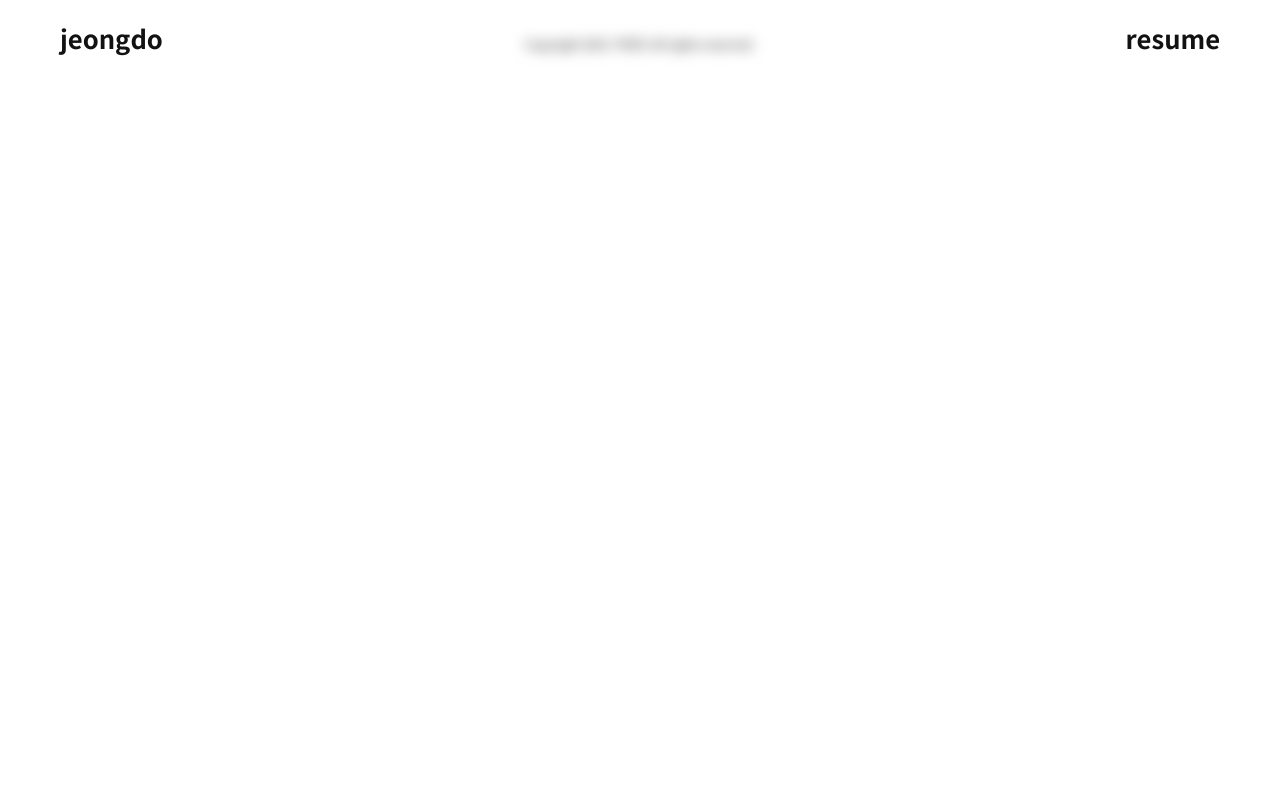
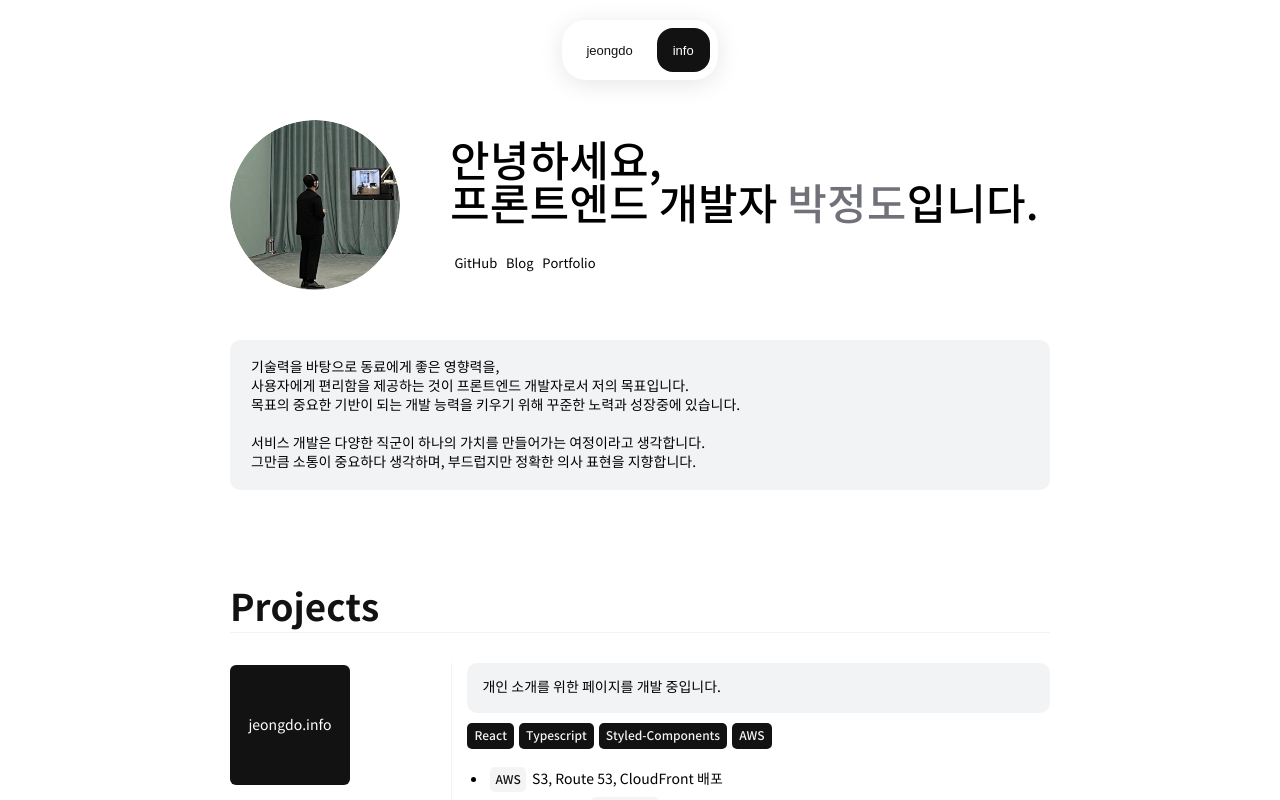
Before and after one commit to jeongdopark/jeongdo.info, a React (Vite) app: page /info in a window 1280 px wide. Shown: the top 800 px of the page. Built offline with nearby package versions, Linux system fonts and the light colour scheme.

Commit message:
feat: header

```diff
--- a/src/components/Home/style.ts
+++ b/src/components/Home/style.ts
@@ -90,7 +90,7 @@
 
 const Position = styled.div`
   font-size: 0.8rem;
-  color: ${THEME.COLOR.GRAY};
+  color: ${THEME.COLOR.DEEP_GRAY};
   margin-top: 6px;
 `;
 
--- a/src/components/Resume/Introduce/style.ts
+++ b/src/components/Resume/Introduce/style.ts
@@ -31,7 +31,7 @@
   font-weight: 600;
 
   span {
-    color: #71717a;
+    color: ${THEME.COLOR.DEEP_GRAY};
   }
 
   @media ${DEVICE.medium} {
--- a/src/components/SVG.tsx
+++ b/src/components/SVG.tsx
@@ -10,13 +10,17 @@
 );
 
 const Link = (
-  <svg
-    xmlns="http://www.w3.org/2000/svg"
-    width="20"
-    height="15"
-    viewBox="0 0 24 16"
-  >
+  <svg xmlns="http://www.w3.org/2000/svg" width="20" height="15" viewBox="0 0 24 16">
     <path d="M3.9 12c0-1.71 1.39-3.1 3.1-3.1h4V7H7c-2.76 0-5 2.24-5 5s2.24 5 5 5h4v-1.9H7c-1.71 0-3.1-1.39-3.1-3.1zM8 13h8v-2H8v2zm9-6h-4v1.9h4c1.71 0 3.1 1.39 3.1 3.1s-1.39 3.1-3.1 3.1h-4V17h4c2.76 0 5-2.24 5-5s-2.24-5-5-5z" />
+  </svg>
+);
+
+const UpDir = (
+  <svg xmlns="http://www.w3.org/2000/svg" width="20" height="20" viewBox="0 0 24 24">
+    <polygon
+      fill="white"
+      points="3.293 11.293 4.707 12.707 11 6.414 11 20 13 20 13 6.414 19.293 12.707 20.707 11.293 12 2.586 3.293 11.293"
+    />
   </svg>
 );
 
@@ -24,4 +28,5 @@
   Github,
   Deploy,
   Link,
+  UpDir,
 };
--- a/src/layout/Header/index.tsx
+++ b/src/layout/Header/index.tsx
@@ -1,21 +1,72 @@
+import { useEffect, useLayoutEffect, useState } from "react";
 import { S } from "./style";
-import { Link } from "react-router-dom";
+import { useNavigate, useLocation } from "react-router-dom";
+import { SVG } from "../../components/SVG";
 const Header = () => {
+  const BOUNDARY = 800;
+  const navigate = useNavigate();
+  const { pathname } = useLocation();
+  const [routerIndex, setRouterIndex] = useState(0);
+  const [isBelow, setIsBelow] = useState(false);
+  console.log(pathname);
+
+  useLayoutEffect(() => {
+    if (pathname === "/") setRouterIndex(0);
+    else setRouterIndex(1);
+
+    if (window.scrollY > BOUNDARY && pathname === "/info") setIsBelow(true);
+    else setIsBelow(false);
+  }, []);
+
+  useEffect(() => {
+    const handleScroll = () => {
+      if (window.scrollY > BOUNDARY && pathname === "/info") setIsBelow(true);
+      else setIsBelow(false);
+    };
+    window.addEventListener("scroll", handleScroll);
+
+    return () => {
+      window.removeEventListener("scroll", handleScroll);
+    };
+  }, [scroll, pathname]);
+
+  const routerHandler = (num: number) => {
+    setRouterIndex(num);
+
+    switch (num) {
+      case 0:
+        navigate("/");
+        break;
+
+      case 1:
+        navigate("/info");
+        break;
+    }
+  };
+
+  const scrollToTop = () => {
+    window.scrollTo({
+      top: 0,
+      behavior: "smooth", // 부드러운 스크롤 효과
+    });
+  };
+
   return (
     <S.Header>
-      <header>
-        <Link to="/">jeongdo</Link>
-      </header>
-      <nav>
-        <ul>
-          {/* <li>
-            <Link to="/interest">Interest</Link>
-          </li> */}
-          <li>
-            <Link to="/resume">resume</Link>
-          </li>
-        </ul>
-      </nav>
+      <S.Router>
+        <S.RouterJeongdo onClick={() => routerHandler(0)} backgroundColor_index={routerIndex}>
+          jeongdo
+        </S.RouterJeongdo>
+        {isBelow ? (
+          <S.RouterInfo onClick={scrollToTop} backgroundColor_index={routerIndex}>
+            {SVG.UpDir}
+          </S.RouterInfo>
+        ) : (
+          <S.RouterInfo onClick={() => routerHandler(1)} backgroundColor_index={routerIndex}>
+            info
+          </S.RouterInfo>
+        )}
+      </S.Router>
     </S.Header>
   );
 };
--- a/src/layout/Header/style.ts
+++ b/src/layout/Header/style.ts
@@ -1,19 +1,17 @@
-import styled from "styled-components";
+import styled, { css, keyframes } from "styled-components";
 import { THEME } from "../../style/theme";
 import { DEVICE } from "../../style/media";
 
 const Header = styled.div`
   box-sizing: border-box;
   align-items: center;
+  justify-content: center;
   display: flex;
   color: ${THEME.COLOR.BLACK};
-  justify-content: space-between;
   width: 100vw;
-  height: 80px;
-  background-color: transparent;
+  height: 100px;
+
   font-size: 1.6rem;
-  backdrop-filter: blur(7px);
-  -webkit-backdrop-filter: blur(7px);
   position: fixed;
   top: 0px;
   padding: 0px 60px;
@@ -21,18 +19,53 @@
   font-weight: 700;
   @media ${DEVICE.small} {
     font-size: 0.9rem;
-    height: 50px;
+
     padding: 0px 30px;
-  }
-
-  ul {
-    display: flex;
-  }
-  li {
-    list-style: none;
-    margin-left: 20px;
-    cursor: pointer;
   }
 `;
 
-export const S = { Header };
+const Router = styled.div`
+  display: flex;
+  gap: 8px;
+  height: 60%;
+  background-color: white;
+  border-radius: 24px;
+  padding: 8px;
+  box-shadow: 0 4px 24px rgba(0, 0, 0, 0.1);
+`;
+
+interface ButtonProps {
+  backgroundColor_index: number;
+}
+
+const RouterButton = styled.button`
+  position: relative;
+  border-radius: 16px;
+  padding: 8px 16px;
+  cursor: pointer;
+  transition: background-color 0.25s ease-in-out;
+  border: none;
+  font-size: ${THEME.FONT_SIZE.M};
+`;
+
+const RouterJeongdo = styled(RouterButton)<ButtonProps>`
+  background-color: ${(props) => (props.backgroundColor_index === 0 ? THEME.BACKGROUND.TECH_STACK : "white")};
+  color: ${(props) => (props.backgroundColor_index === 0 ? "white" : THEME.BACKGROUND.TECH_STACK)};
+
+  &:hover {
+    background-color: ${(props) =>
+      props.backgroundColor_index === 1 ? THEME.BACKGROUND.SUMMARY : THEME.BACKGROUND.TECH_STACK};
+  }
+`;
+
+const RouterInfo = styled(RouterButton)<ButtonProps>`
+  background-color: ${(props) => (props.backgroundColor_index === 1 ? THEME.BACKGROUND.TECH_STACK : "white")};
+  color: ${(props) => (props.backgroundColor_index === 1 ? "white" : THEME.BACKGROUND.TECH_STACK)};
+
+  &:hover {
+    background-color: ${(props) =>
+      props.backgroundColor_index === 0 ? THEME.BACKGROUND.SUMMARY : THEME.BACKGROUND.TECH_STACK};
+  }
+`;
+
+export const S = { Header, Router, RouterButton, RouterJeongdo, RouterInfo };
--- a/src/routes/Router.tsx
+++ b/src/routes/Router.tsx
@@ -9,7 +9,7 @@
       <Layout>
         <Routes>
           <Route path={"/"} element={<Home />} />
-          <Route path={"/resume"} element={<Resume />} />
+          <Route path={"/info"} element={<Resume />} />
           <Route path={"/interest"} element={<Interest />} />
         </Routes>
       </Layout>
--- a/src/style/theme.ts
+++ b/src/style/theme.ts
@@ -7,7 +7,8 @@
     WHITE: "#FFFFFF",
   },
   COLOR: {
-    GRAY: "#71717A",
+    DEEP_GRAY: "#71717A",
+    GRAY: "#F1F3F5",
     TECH_STACK: "#F1F3F5",
     HIGHLIGHT: "#121212",
     BLACK: "#121212",
```
